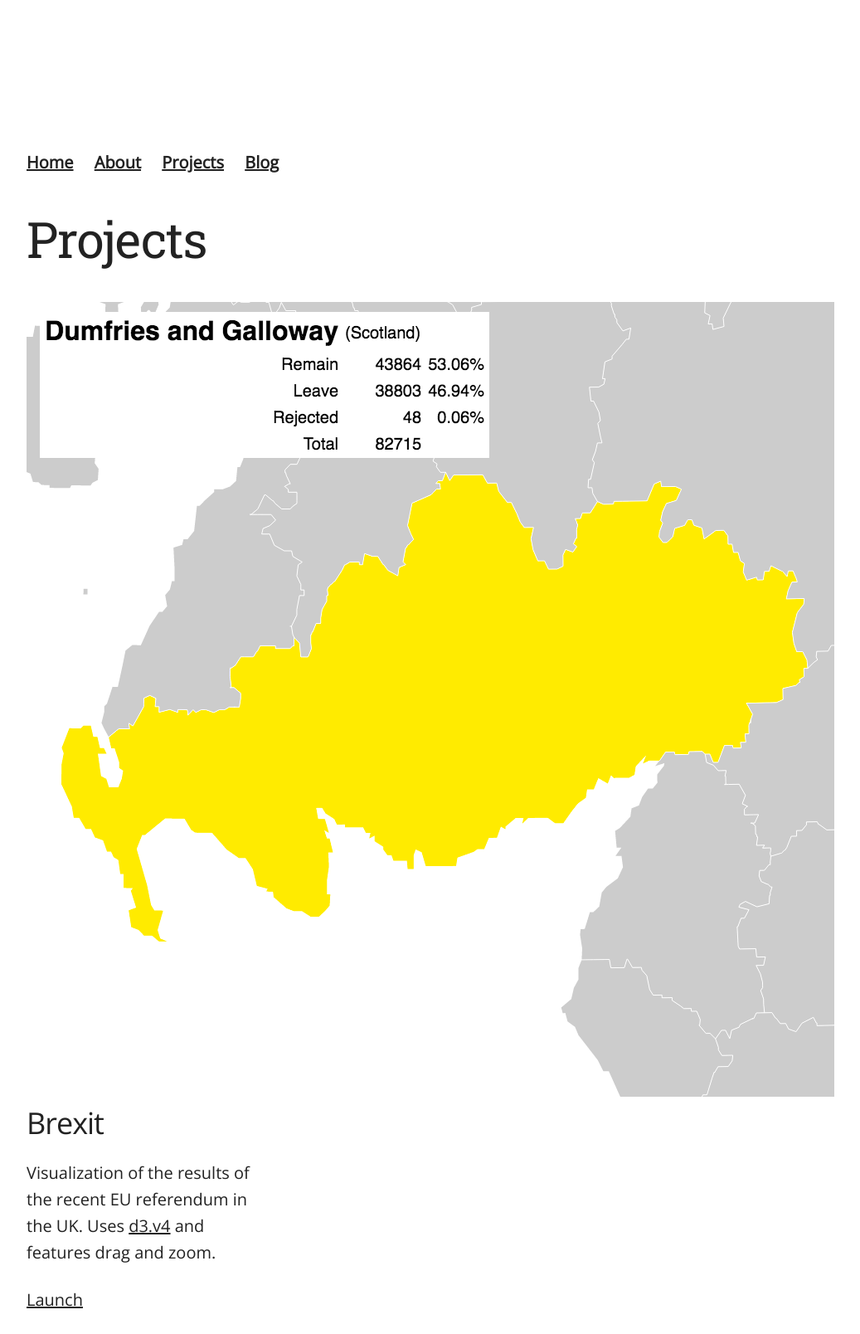
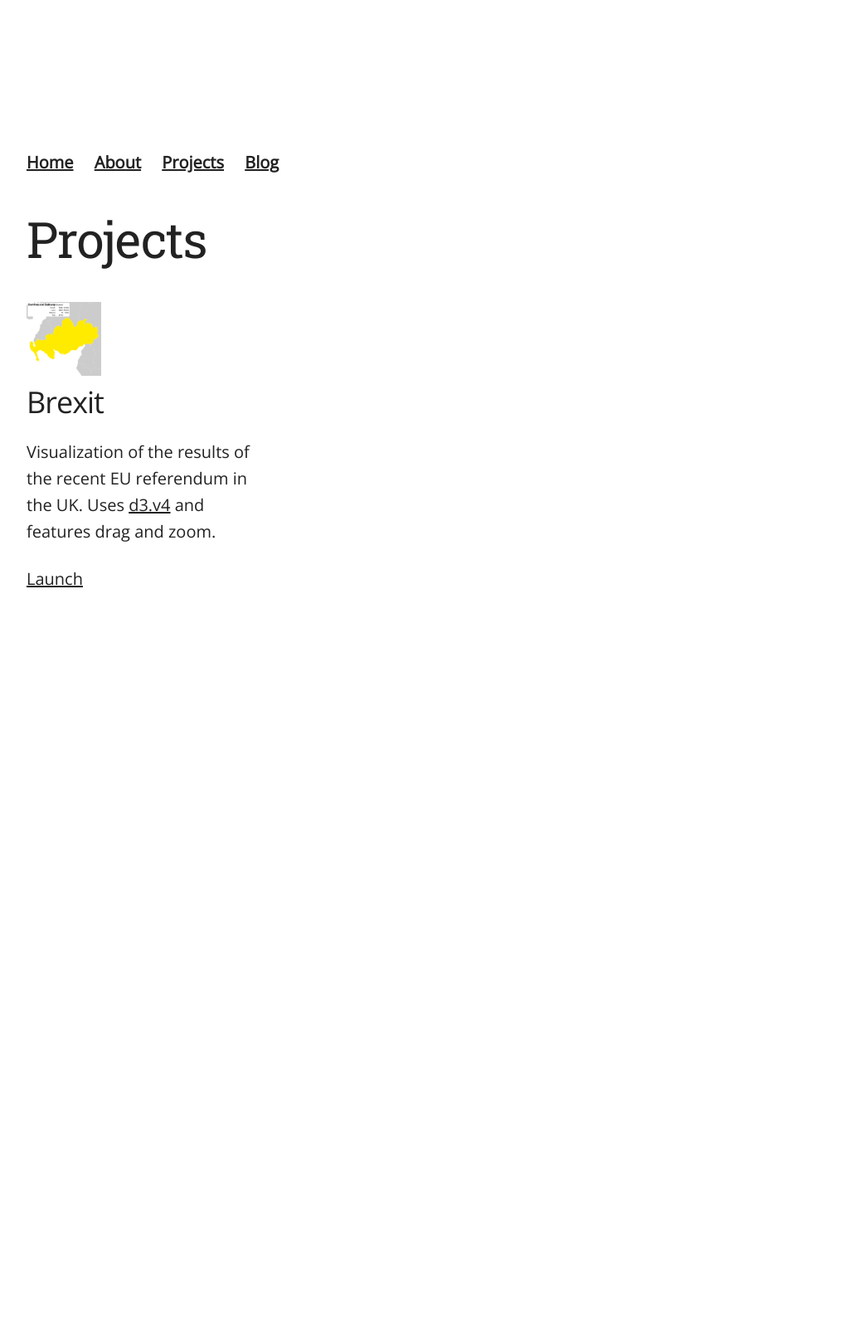
Before and after one commit to danoscarmike/danoscarmike.github.io, a Jekyll site: the page built from projects/index.html, in a window 1280 px wide. Shown: the whole page at 83% size, without its empty margins (128-1165 px from the left). Built offline with Jekyll 4.4.1, drawn with Linux system fonts in a browser that asks for light colours; after the commit the page ends 900 px from its top, so only the background shows below that.

Commit message:
fix Project page grid

```diff
--- a/css/main.css
+++ b/css/main.css
@@ -5,6 +5,7 @@
 .quote {
   margin: 0 50px 0 50px;
 }
+
 nav ul {
   list-style: none;
   font-weight: bold;
@@ -16,6 +17,10 @@ nav ul li {
   flow-into: 100%;
 }
 
+img {
+  width: inherit;
+}
+
 /* Larger than phone */
 @media (min-width: 550px) {
   .header {
```
